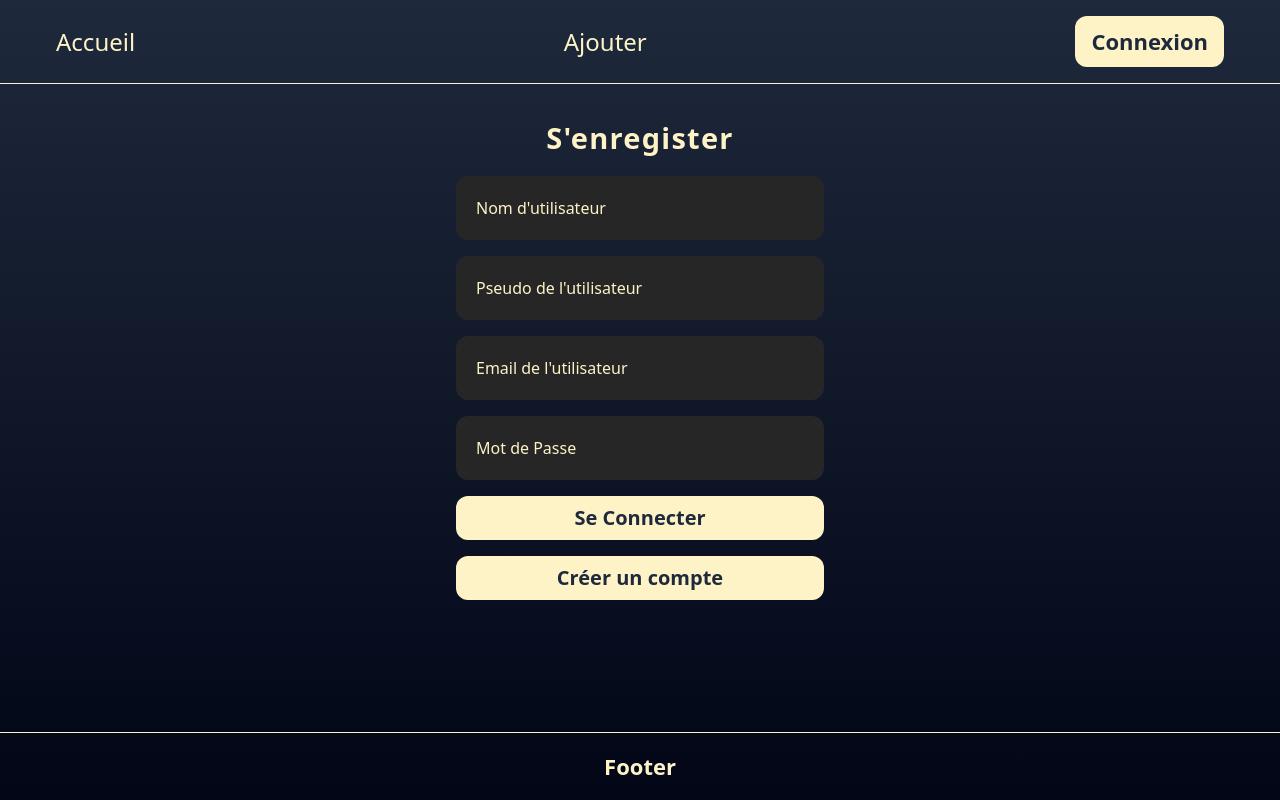
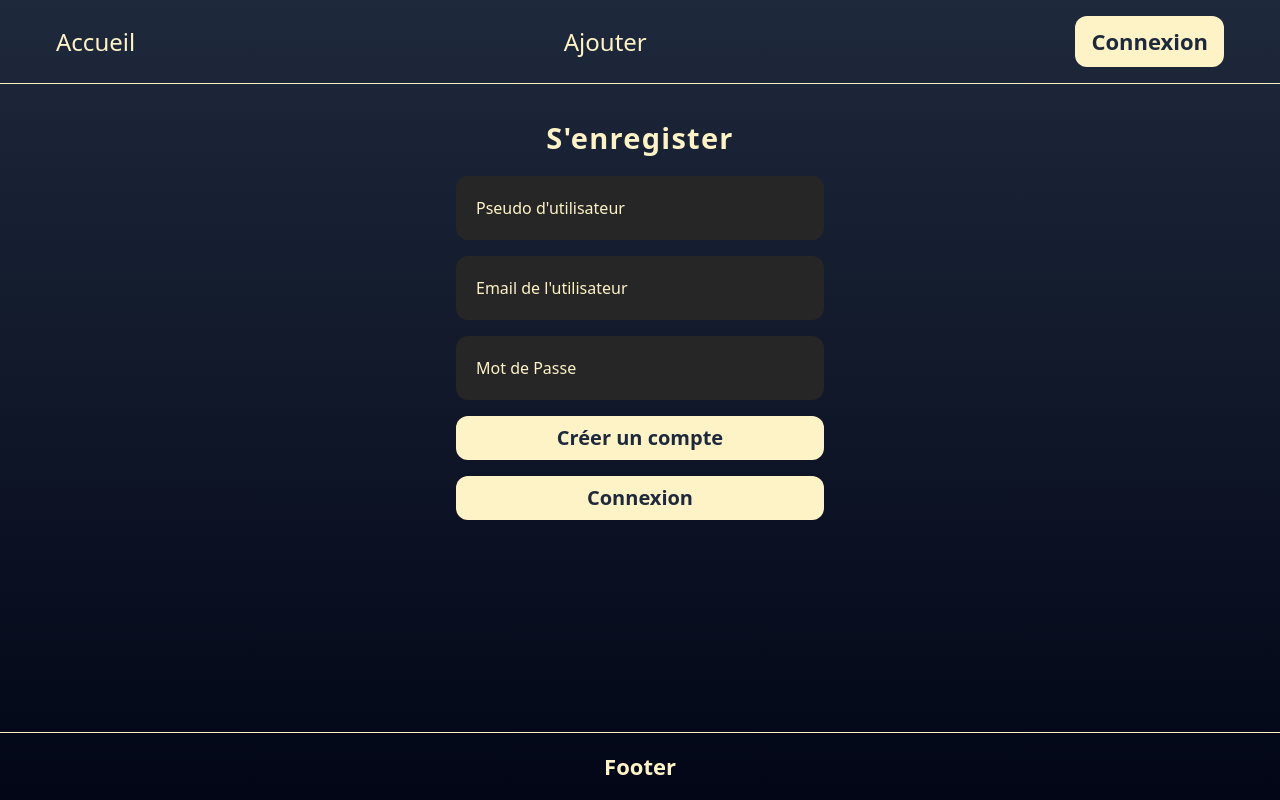
Before and after one commit to ChristopheC-83/test-crud, a Next.js app: page /register in a window 1280 px wide. Built offline with nearby package versions, Linux system fonts and the light colour scheme.

Commit message:
suivi mep prisma

```diff
--- /dev/null
+++ b/app/api/characters/[id]/route.js
@@ -0,0 +1,10 @@
+import { NextResponse } from "next/server"
+
+
+let truc = "coucou"
+//  recup 1 perso
+export const GET = async (req, {params}) =>{
+
+    const {id} = params
+    return NextResponse.json(id, {status:200})
+}
--- /dev/null
+++ b/app/api/types/route.js
@@ -0,0 +1,9 @@
+import { TYPES } from "@/utils/types"
+import { NextResponse } from "next/server"
+
+
+export const GET = async () =>{
+    return NextResponse.json(TYPES, {STATUE:200})
+
+
+}
--- a/app/api/user/route.js
+++ b/app/api/user/route.js
@@ -1,8 +1,8 @@
+
 import { NextResponse } from "next/server";
 
-export async function GET() {
+export async function POST(req) {
   try {
-    const users = await prisma.user.findMany();
     return NextResponse.json(users);
   } catch (error) {
     return NextResponse.error({ message: error.message });
--- a/app/layout.jsx
+++ b/app/layout.jsx
@@ -2,6 +2,7 @@ import Container from "@/components/commons/Container";
 import "./globals.css";
 import Header from "@/components/commons/Header";
 import Footer from "@/components/commons/Footer";
+import { Toaster } from "sonner";
 
 export const metadata = {
   title: "Create Next App",
@@ -14,6 +15,7 @@ export default function RootLayout({ children }) {
       <body className="flex flex-col w-full min-h-screen bg-gradient-to-t from-slate-950 to-slate-800 text-amber-100">
         <Header />
         <div className="w-full h-[1px] bg-amber-100"></div>
+        <Toaster position="top-center" richColors expand={true} />
         <Container flex1>{children}</Container>
         <div className="w-full h-[1px] bg-amber-100"></div>
         <Footer />
--- a/app/register/page.jsx
+++ b/app/register/page.jsx
@@ -5,16 +5,12 @@ import { toast } from "sonner";
 import { useRouter } from "next/navigation";
 import Link from "next/link";
 
-
-
 export default function Register() {
-
-
   const router = useRouter();
 
-    function validationInputs(email, password) {
+  function validationInputs(name, email, password) {
     const emailRegex = /^[^\s@]+@[^\s@]+\.[^\s@]+$/;
-      if (!email || !password) {
+    if (!name ||!email || !password ) {
       toast.error("Veuillez remplir tous les champs");
       return false;
     }
@@ -25,44 +21,34 @@ import Link from "next/link";
     return true;
   }
 
-    async function prepareLogin(formData) {
-      const email = formData.get("email");
-      const password = formData.get("password");
-      if (!validationInputs(email, password)) {
-        return;
-      }
+  async function prepareCreateUser(name, email, password) {
+    // if (!validationInputs(name, email, password)) {
+    //   return;
+    // }
+    console.log("name", name);
+    console.log("email", email);
+    console.log("password", password);
     try {
-        // nous utilisons ici le provider Credentials
-        const response = await signIn("credentials", {
-          email,
-          password,
-          redirect: false,
-        });
 
       if (response.error) {
         return toast.error(response.error);
+      } else {
+        toast.success("User created successfully");
+        // replace au lieu de push pour éviter le retour en arrière
+        router.replace("/");
       }
     } catch (error) {
       toast.error(error.message);
     }
-      toast.success("Vous êtes connecté !");
-      // replace au lieu de push pour éviter le retour en arrière
-      router.replace("/");
   }
   return (
     <div className="flex flex-col gap-4 max-w-[400px] mx-auto w-full p-2 sm:p-4 ">
       <h3 className="text-center">S'enregister</h3>
-      <form action={prepareLogin}>
+      <form action={prepareCreateUser}>
         <input
           type="text"
-          name="username"
-          placeholder="Nom d'utilisateur"
-          className="input"
-        />
-        <input
-          type="text"
-          name="pseudo"
-          placeholder="Pseudo de l'utilisateur"
+          name="name"
+          placeholder="Pseudo d'utilisateur"
           className="input"
         />
         <input
@@ -77,12 +63,12 @@ import Link from "next/link";
           placeholder="Mot de Passe"
           className="input"
         />
-        <Button>
-          <p className="text-xl font-bold">Se Connecter</p>
+        <Button >
+          <p className="text-xl font-bold" >Créer un compte</p>
         </Button>
       </form>
       <Link href="/connection" className="customBtn">
-        <p className="text-xl font-bold">Créer un compte</p>
+        <p className="text-xl font-bold">Connexion</p>
       </Link>
     </div>
   );
--- a/app/type/[type]/page.jsx
+++ b/app/type/[type]/page.jsx
@@ -13,9 +13,7 @@ export default function Type({ params }) {
     return <div>Aucun personnage trouvé avec le type {type}</div>;
   }
 
-  function handle() {
-    console.log("click");
-  }
+
 
   return (
     <div>
--- a/components/commons/Header.jsx
+++ b/components/commons/Header.jsx
@@ -13,7 +13,7 @@ export default function Header() {
           <Link href="/">Ajouter</Link>
         </div>
         <div className="gap-3 flexMid">
-          <Button><h4>Connexion</h4></Button>
+          <Button><Link href="/connection"><h4>Connexion</h4></Link></Button>
         </div>
       </div>
     </Container>
--- a/utils/types.js
+++ b/utils/types.js
@@ -1,22 +1,7 @@
 export const TYPES = [
-  {
-    name: "Magicien",
-    slug: "Magicien",
-  },
-  {
-    name: "Chevalier",
-    slug: "Chevalier",
-  },
-  {
-    name: "Tank",
-    slug: "Tank",
-  },
-  {
-    name: "Dragon",
-    slug: "Dragon",
-  },
-  {
-    name: "Sorcier",
-    slug: "Sorcier",
-  },
+  { id: 1, name: "Magicien", slug: "Magicien" },
+  { id: 2, name: "Chevalier", slug: "Chevalier" },
+  { id: 3, name: "Tank", slug: "Tank" },
+  { id: 4, name: "Dragon", slug: "Dragon" },
+  { id: 5, name: "Sorcier", slug: "Sorcier" },
 ];
```
Also changed, not shown: 2 other files (tests, documents, lock files or other folders). Lines whose indentation alone changed are shown as unchanged.
